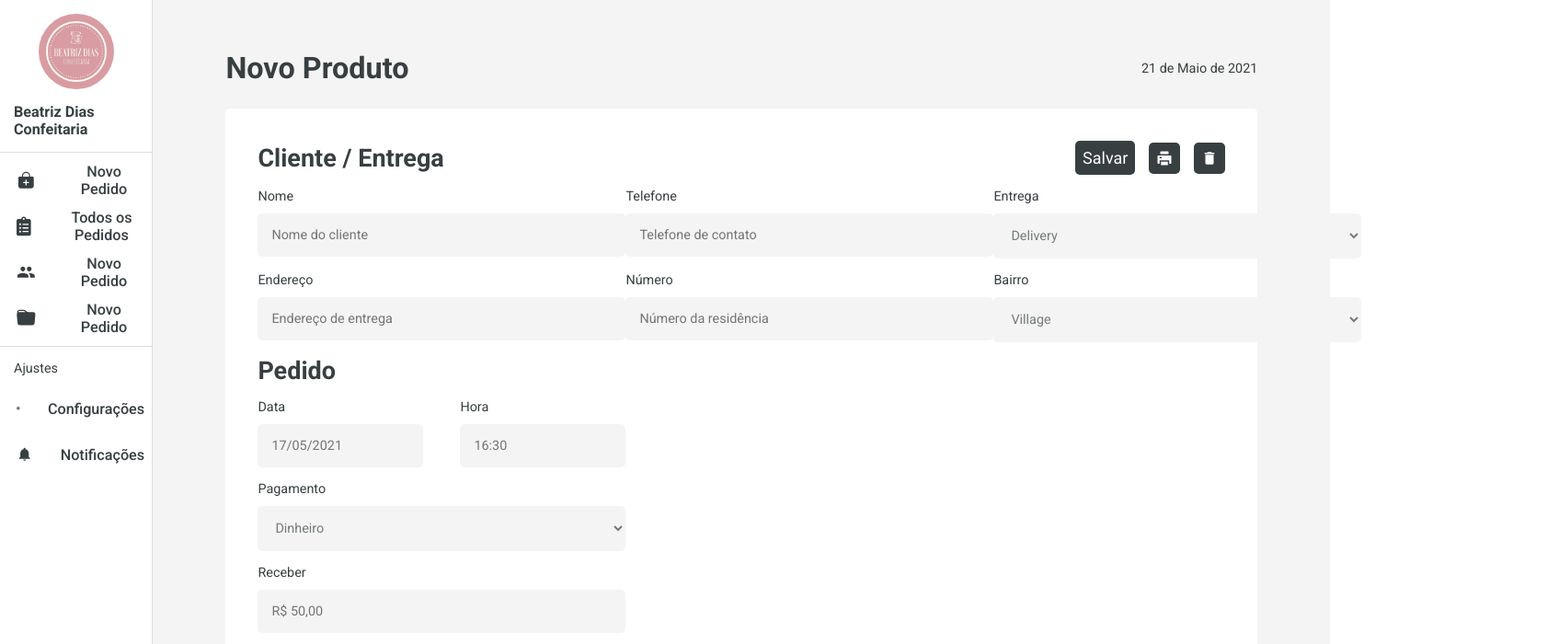
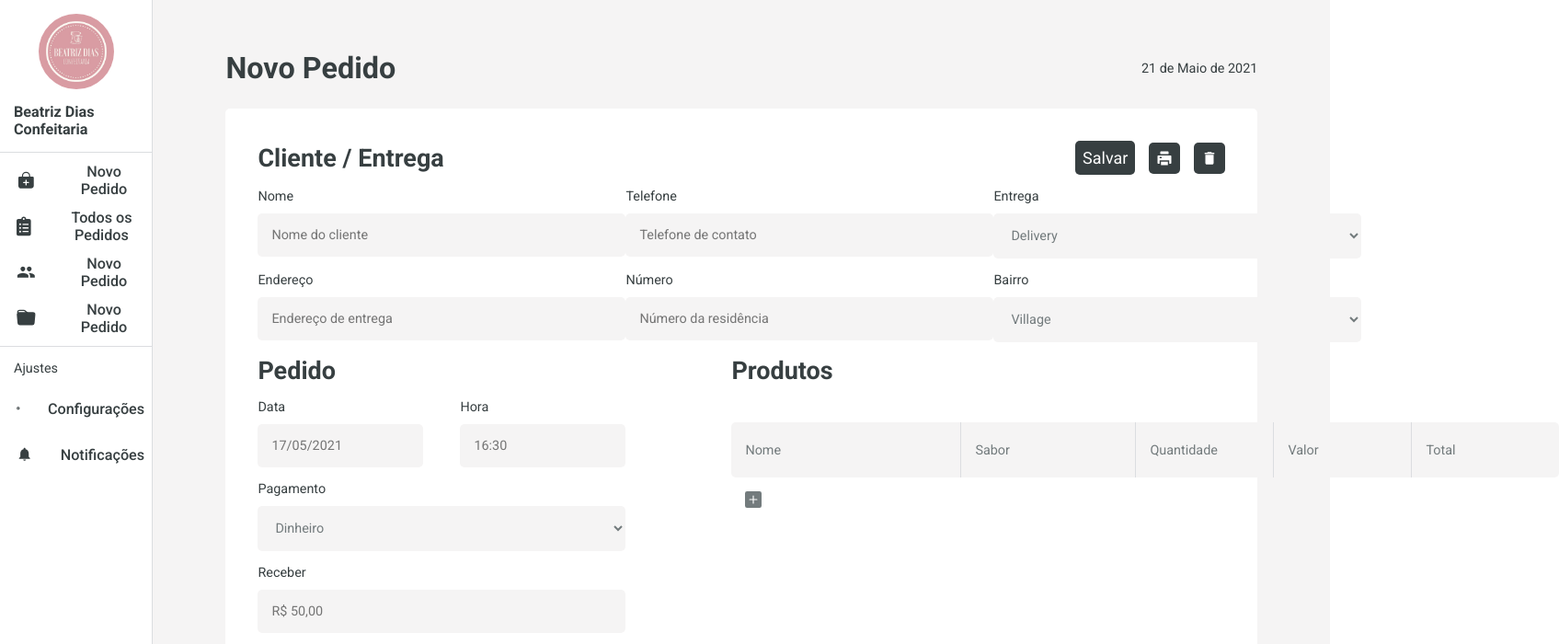
Before and after one commit to Emerson-MM-Filho/Order-Manager-Front, a React (Create React App) app in the folder react-system/: page / in a window 1280 px wide. Shown: the top 700 px of the page at 92% size, 1695 px wide, since content can reach past the window. Built offline with nearby package versions, Linux system fonts and the light colour scheme.

Commit message:
create order products section and change hexadecimal to var

```diff
--- a/react-system/src/App.js
+++ b/react-system/src/App.js
@@ -11,7 +11,7 @@ function App() {
       </aside>
       <section id="contentSection">
         <div id="contentContainer">
-          <SectionTitle title='Novo Produto'/>
+          <SectionTitle title='Novo Pedido'/>
           <NewOrder/>
         </div>
       </section>
--- a/react-system/src/components/newOrder.css
+++ b/react-system/src/components/newOrder.css
@@ -1,7 +1,7 @@
 #newOrderContainer {
     width: 100%;
     padding: 35px;
-    background-color: #fff;
+    background-color: var(--white);
     border-radius: 5px;
 }
 
@@ -19,3 +19,7 @@
     display: flex;
     align-items: center;
 }
+
+#sideBySideContainer {
+    display: flex;
+}
--- a/react-system/src/components/newOrder.js
+++ b/react-system/src/components/newOrder.js
@@ -2,6 +2,7 @@ import './newOrder.css'
 import NewOrderButtons from './newOrderButtons'
 import OrderInputContainer from './orderInputContainer'
 import SendDetails from './sendDetails'
+import OrderDetails from './orderDetails'
 
 import { RiPrinterFill } from 'react-icons/ri'
 import { MdDelete } from 'react-icons/md'
@@ -20,10 +21,10 @@ function newOrder() {
         </div>
       </div>
       <OrderInputContainer/>
-      <SendDetails/>
-        <div id="orderDetails">
-
-        </div>
+      <div id="sideBySideContainer">
+        <SendDetails/>
+        <OrderDetails/>
+      </div>
     </div>
   )
 }
--- a/react-system/src/components/newOrderButtons.css
+++ b/react-system/src/components/newOrderButtons.css
@@ -2,7 +2,7 @@
     display: flex;
     color: #fff;
     padding: 8px;
-    background-color: #373F41;
+    background-color: var(--black);
     border: none;
     border-radius: 5px;
     transition: .5s ease-in-out;
@@ -10,9 +10,9 @@
 }
 
 .newOrderButton:hover {
-    background-color: #737B7D;
+    background-color: var(--gray);
 }
 
 .newOrderButtonIcon {
-    fill: #fff;
+    fill: var(--white);
 }
--- /dev/null
+++ b/react-system/src/components/orderDetails.css
@@ -0,0 +1,61 @@
+.orderDetails {
+    margin-top: 15px;
+    margin-left: 115px;
+    width: 100%;
+}
+
+.orderDetails h4 {
+    margin-bottom: 40px;
+}
+
+#tableHeader {
+    background-color: var(--semi-white);
+    border-radius: 5px;
+    display: flex;
+    align-items: center;
+    height: 60px;
+}
+
+#tableHeader p {
+    color: var(--gray);
+    font-size: .8rem;
+    padding: 0 15px;
+}
+
+.withBorder {
+    height: 100%;
+    display: flex;
+    align-items: center;
+    border-right: 1px solid var(--white-gray);
+}
+
+#orderProductName {
+    width: 250px;
+}
+
+#orderProductFlavor {
+    width: 190px;
+}
+
+#orderProductQuantity {
+    width: 150px;
+}
+
+#orderProductPrice {
+    width: 150px;
+}
+
+#orderProductTotal {
+    width: 160px;
+}
+
+#orderAddProductButton {
+    margin-top: 15px;
+    margin-left: 15px;
+    fill: var(--gray);
+    transition: .5s ease-in-out;
+}
+
+#orderAddProductButton:hover {
+    fill: var(--black);
+}
--- /dev/null
+++ b/react-system/src/components/orderDetails.js
@@ -0,0 +1,30 @@
+import './orderDetails.css'
+import {BsPlusSquareFill} from "react-icons/bs";
+
+function orderDetails() {
+  return (
+    <div className="orderDetails">
+      <h4>Produtos</h4>
+      <div id="tableHeader">
+        <div className="withBorder" id="orderProductName">
+          <p>Nome</p>
+        </div>
+        <div className="withBorder" id="orderProductFlavor">
+          <p>Sabor</p>
+        </div>
+        <div className="withBorder" id="orderProductQuantity">
+          <p>Quantidade</p>
+        </div>
+        <div className="withBorder" id="orderProductPrice">
+          <p>Valor</p>
+        </div>
+        <div id="orderProductTotal">
+          <p>Total</p>
+        </div>
+      </div>
+      <BsPlusSquareFill id="orderAddProductButton"/>
+    </div>
+  )
+}
+
+export default orderDetails
--- a/react-system/src/components/selectInput.css
+++ b/react-system/src/components/selectInput.css
@@ -1,10 +1,10 @@
 .inputText select {
     margin-top: 10px;
-    background-color: #F5F4F4;
+    background-color: var(--semi-white);
     border: none;
     border-radius: 5px;
     padding: 15px;
     width: 400px;
     font-size: .8rem;
-    color: #737B7D;
+    color: var(--gray);
 }
--- a/react-system/src/components/textInput.css
+++ b/react-system/src/components/textInput.css
@@ -7,13 +7,13 @@
 
 .inputText input[type="text"] {
     margin-top: 10px;
-    background-color: #F5F4F4;
+    background-color: var(--semi-white);
     border: none;
     border-radius: 5px;
     padding: 15px;
     width: 400px;
     font-size: .8rem;
-    color: #737B7D;
+    color: var(--gray);
 }
 
 .inputText input::placeholder {
```
